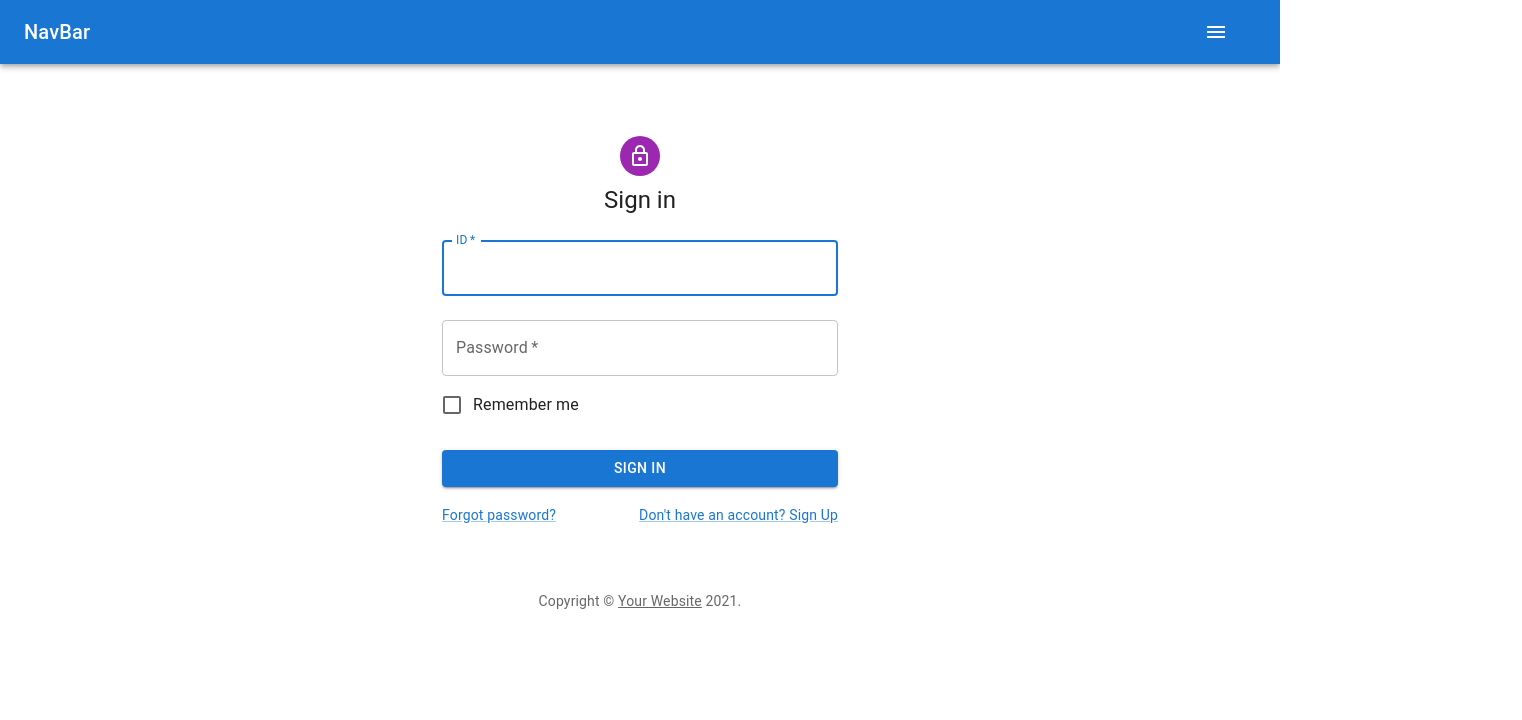
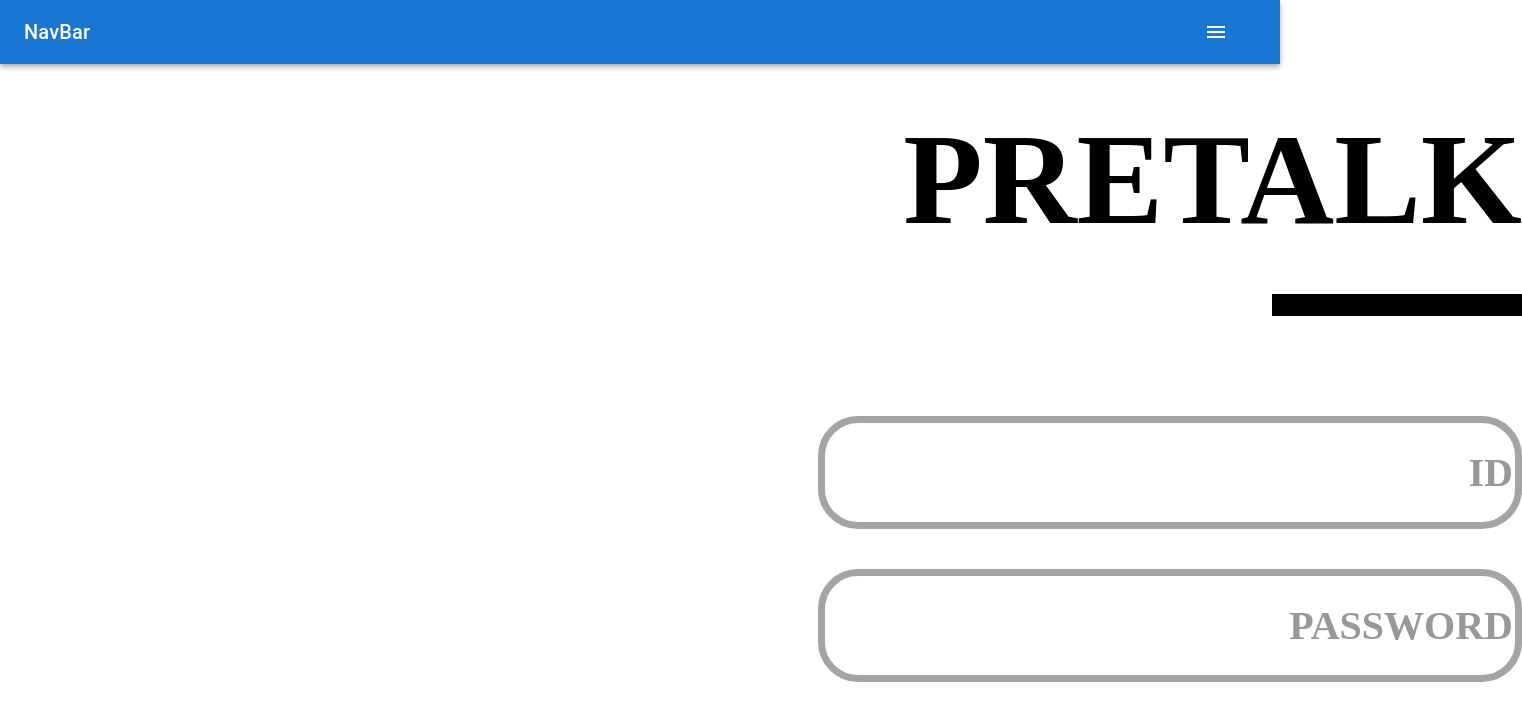
Before and after one commit to jyoo0515/DB_Project, a React (Create React App) app in the folder client/: page /login in a window 1280 px wide. Shown: the top 720 px of the page, 1522 px wide, since content can reach past the window. Built offline with nearby package versions, Linux system fonts and the light colour scheme; the HTML template or start-up script is replaced by a standard one.

Commit message:
happygeon :)

```diff
--- a/client/src/components/views/LoginPage/LoginPage.jsx
+++ b/client/src/components/views/LoginPage/LoginPage.jsx
@@ -12,8 +12,9 @@ import LockOutlinedIcon from "@mui/icons-material/LockOutlined";
 import Typography from "@mui/material/Typography";
 import Container from "@mui/material/Container";
 import { createTheme, ThemeProvider } from "@mui/material/styles";
-import axios from "axios";
 import apiClient from "../../utils/axios";
+
+import "./logincss.css";
 
 function Copyright(props) {
   return (
@@ -46,7 +47,7 @@ export const LoginPage = () => {
   return (
     <ThemeProvider theme={theme}>
       <Container component="main" maxWidth="xs">
-        <CssBaseline />
+        {/* <CssBaseline />
         <Box
           sx={{
             marginTop: 8,
@@ -99,8 +100,17 @@ export const LoginPage = () => {
               </Grid>
             </Grid>
           </Box>
-        </Box>
-        <Copyright sx={{ mt: 8, mb: 4 }} />
+        </Box> */}
+        <div class="login_box">
+          <div class="login_logo">PRETALK</div>
+          <div class="login_bar"></div>
+          <form class="login_form" method="post">
+            <input type="text" placeholder="ID" class="login_inpbox" required></input>
+            <input type="password" placeholder="PASSWORD" class="login_inpbox" required></input>
+            <button class="login_button">LOG IN</button>
+            <button class="login_button">SIGN UP</button>
+          </form>
+        </div>
       </Container>
     </ThemeProvider>
   );
--- /dev/null
+++ b/client/src/components/views/LoginPage/logincss.css
@@ -0,0 +1,61 @@
+.login_box {
+  clear: both;
+  margin: 30px auto 0;
+  width: 1080px;
+}
+
+.login_box * {
+  margin-left: 500px;
+  margin-bottom: 40px;
+}
+
+.login_logo {
+  height: 150px;
+  width: 1080px;
+  text-align: right;
+  font: normal normal bold 130px/150px Gmarket Sans TTF;
+  letter-spacing: 0px;
+  color: #000000;
+  opacity: 1;
+  float: right;
+}
+
+.login_bar {
+  width: 250px;
+  height: 22px;
+  margin-bottom: 100px;
+  background: #000000 0% 0% no-repeat padding-box;
+  opacity: 1;
+  float: right;
+}
+
+.login_inpbox {
+  width: 686px;
+  height: 97px;
+  background: #ffffff 0% 0% no-repeat padding-box;
+  border: 7px solid #858585;
+  border-radius: 40px;
+  opacity: 1;
+  float: right;
+
+  text-align: right;
+  font: normal normal bold 40px/46px Gmarket Sans TTF;
+  letter-spacing: 0px;
+  color: black;
+  opacity: 0.74;
+}
+
+.login_button {
+  width: 180px;
+  margin-left: 100px;
+  height: 72px;
+  background: #ffffff 0% 0% no-repeat padding-box;
+  border: 5px solid #858585;
+  border-radius: 40px;
+  opacity: 1;
+  float: right;
+  text-align: auto;
+  font: normal normal bold 30px/35px Gmarket Sans TTF;
+  letter-spacing: 0px;
+  color: #858585;
+}
```
